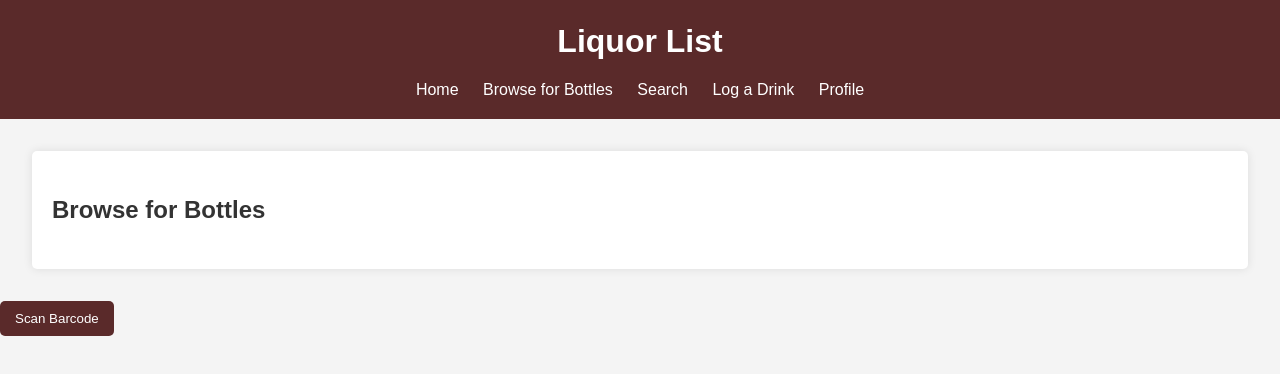
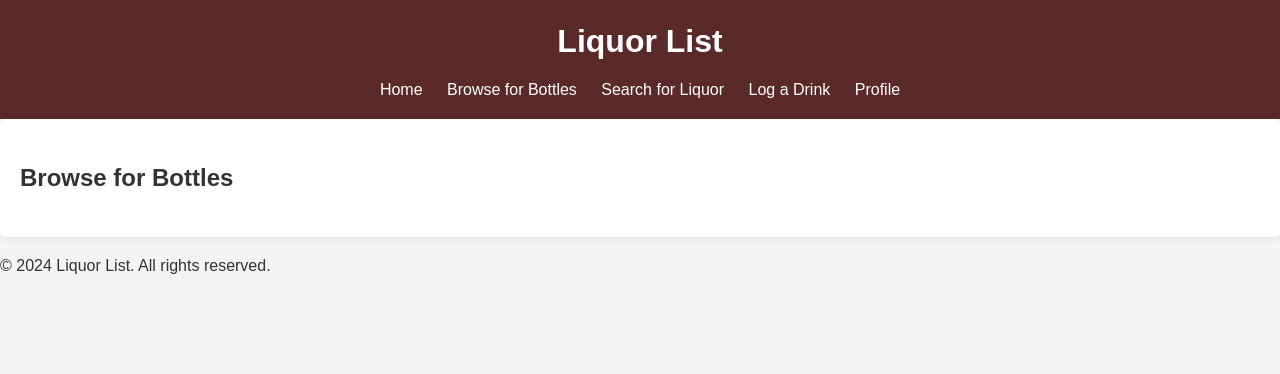
Before and after one commit to jtsimms/Liquor-List, a plain HTML site: page brows.html in a window 1280 px wide. Drawn offline with Linux system fonts and the light colour scheme; files that its build step writes are made by us from their sources.

Commit message:
Update brows.html

```diff
--- a/brows.html
+++ b/brows.html
@@ -4,7 +4,8 @@
     <meta charset="UTF-8">
     <meta name="viewport" content="width=device-width, initial-scale=1.0">
     <title>Liquor List | Browse for Bottles</title>
-    <link rel="stylesheet" href="css/styles.css">
+    <link rel="stylesheet" href="styles.css">
+    <script defer src="js/browse.js"></script>
 </head>
 <body>
     <header>
@@ -12,18 +13,17 @@
         <nav>
             <a href="index.html">Home</a>
             <a href="browse.html">Browse for Bottles</a>
-            <a href="search.html">Search</a>
+            <a href="search.html">Search for Liquor</a>
             <a href="log.html">Log a Drink</a>
             <a href="profile.html">Profile</a>
         </nav>
     </header>
-    <main>
-        <section id="browse">
-            <h2>Browse for Bottles</h2>
-            <div id="liquors"></div>
-        </section>
+    <main id="browse">
+        <h2>Browse for Bottles</h2>
+        <div id="liquors"></div>
     </main>
-    <button id="scan-barcode">Scan Barcode</button>
-    <script src="js/browse.js"></script>
+    <footer>
+        <p>&copy; 2024 Liquor List. All rights reserved.</p>
+    </footer>
 </body>
 </html>
```
